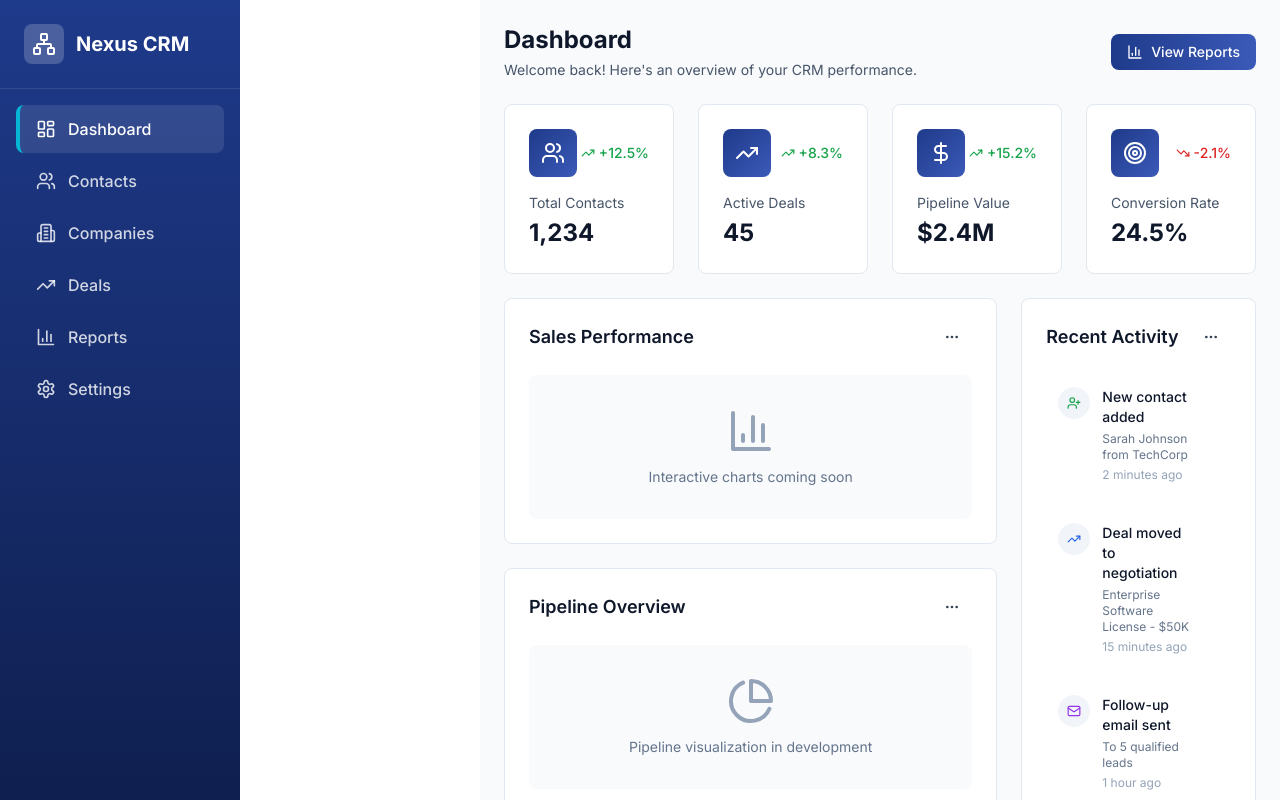
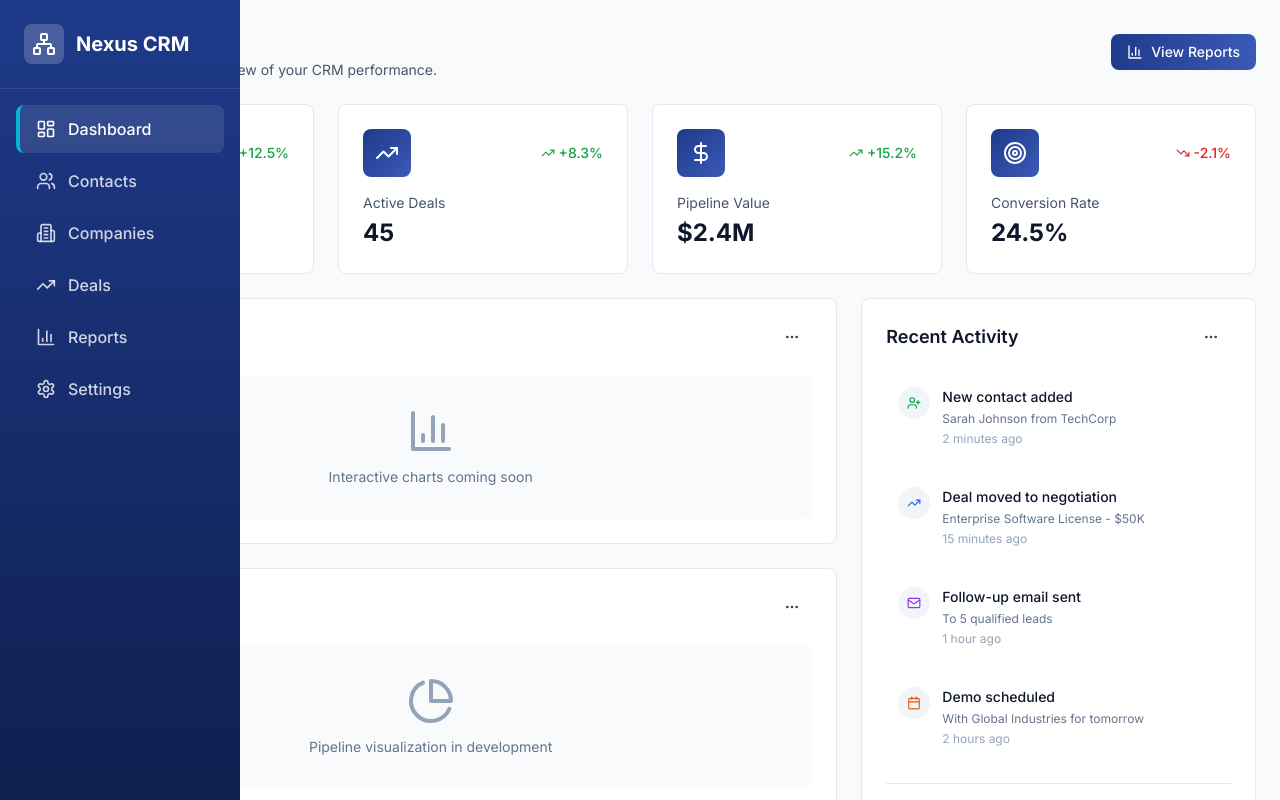
Before and after one commit to apper-canvas/onyx-nexus-iris, a React (Vite) app: page / in a window 1280 px wide. Built offline with nearby package versions, Linux system fonts and the light colour scheme.

Commit message:
Fix sidebar layout spacing issue by using fixed positioning

```diff
--- a/src/components/organisms/Layout.jsx
+++ b/src/components/organisms/Layout.jsx
@@ -10,7 +10,7 @@ return (
     <div className="flex h-screen overflow-hidden">
       <Sidebar isOpen={sidebarOpen} onClose={() => setSidebarOpen(false)} />
 
-      <div className="flex-1 lg:ml-60 flex flex-col">
+<div className="flex-1 flex flex-col">
         <header className="lg:hidden bg-white border-b border-slate-200 px-4 py-3 sticky top-0 z-30">
           <div className="flex items-center justify-between">
             <button
@@ -29,7 +29,7 @@ return (
           </div>
         </header>
 
-        <main className="flex-1 bg-slate-50 p-6 overflow-auto">
+        <main className="flex-1 bg-slate-50 p-6 overflow-auto lg:pl-66">
           <div className="w-full max-w-7xl mx-auto">
             <Outlet />
           </div>
--- a/src/components/organisms/Sidebar.jsx
+++ b/src/components/organisms/Sidebar.jsx
@@ -62,8 +62,8 @@ const Sidebar = ({ isOpen, onClose }) => {
         </nav>
       </aside>
 
-      {/* Sidebar - Desktop (Static) */}
-      <aside className="hidden lg:block w-60 bg-gradient-to-b from-primary to-primary-dark min-h-screen">
+{/* Sidebar - Desktop (Fixed) */}
+      <aside className="hidden lg:block fixed top-0 left-0 w-60 bg-gradient-to-b from-primary to-primary-dark min-h-screen z-40">
         <div className="p-6 border-b border-white/10">
           <div className="flex items-center gap-3">
             <div className="w-10 h-10 bg-white/20 backdrop-blur-sm rounded-lg flex items-center justify-center">
```
